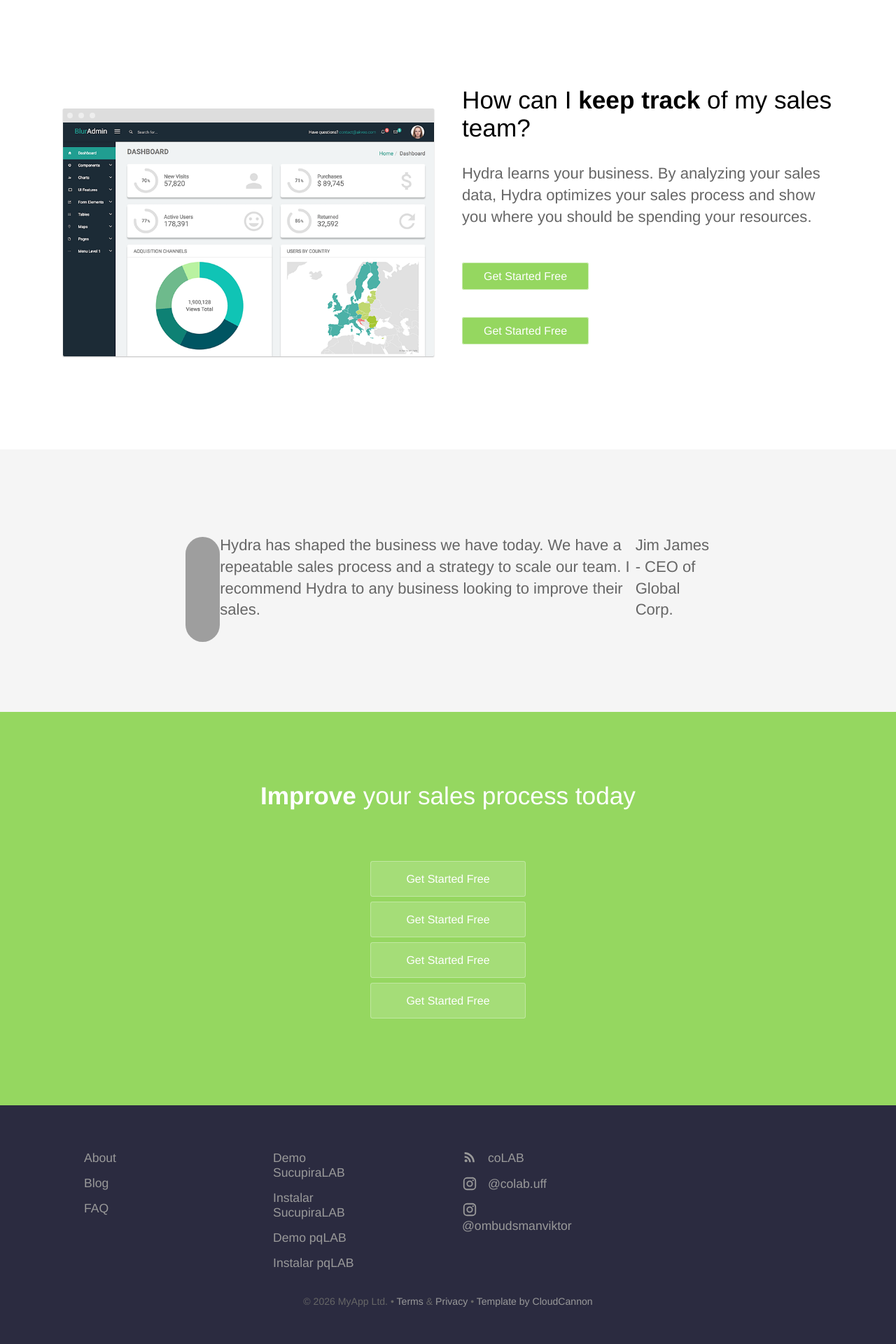
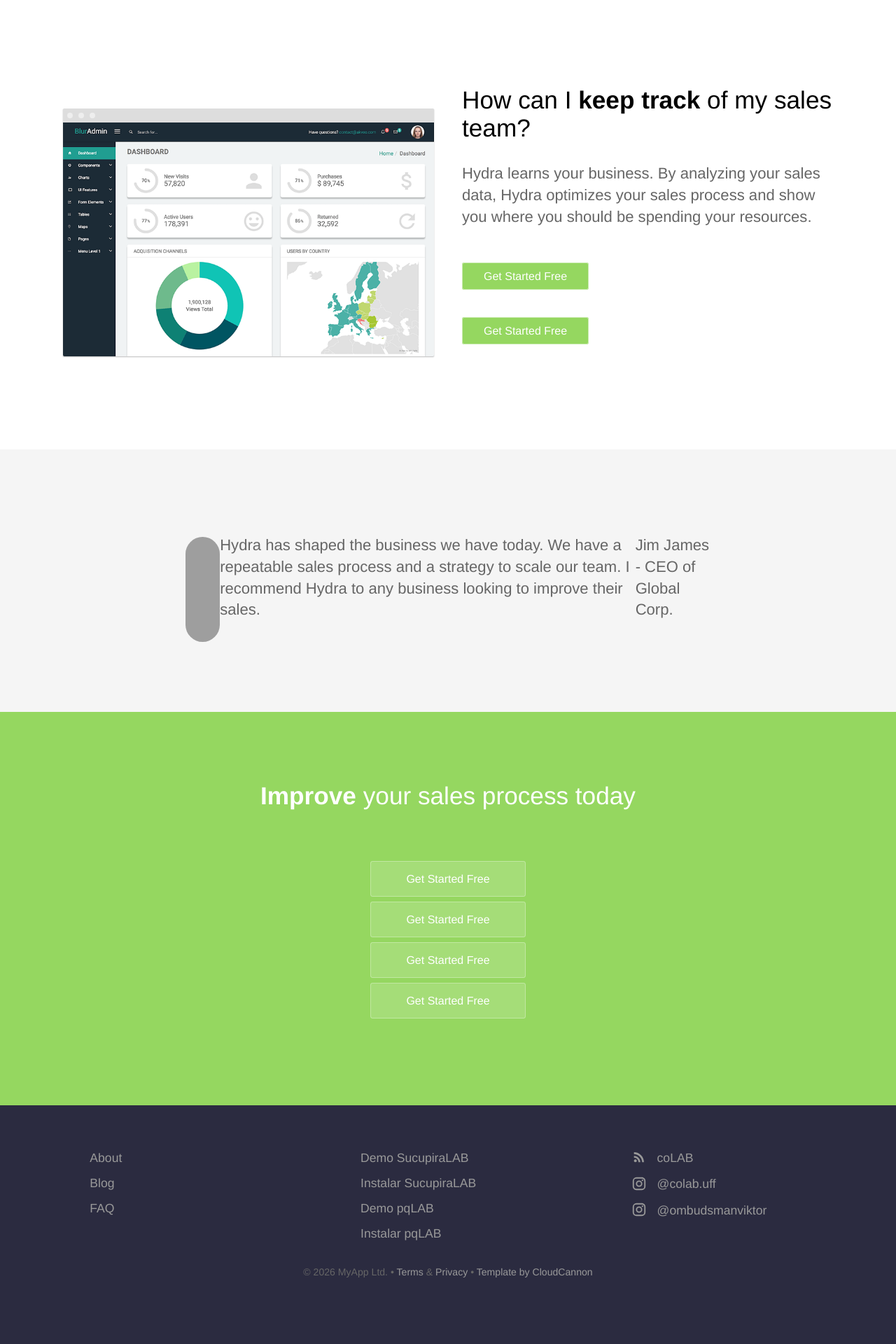
Before and after one commit to ombudsmanviktor/lab, a Jekyll site: the page built from index.html, in a window 1280 px wide. Shown: the part 1315-3235 px from the top of the page at 70% size. Built offline with Jekyll 4.4.1, drawn with Linux system fonts in a browser that asks for light colours; after the commit the page ends 3193 px from its top, so only the background shows below that; grey boxes are pictures that could not be loaded.

Commit message:
Update footer.scss

```diff
--- a/_sass/footer.scss
+++ b/_sass/footer.scss
@@ -2,12 +2,10 @@
 	width: 100%;
 	margin: 10px;
 	padding: 0;
-	max-width: 250px !important;
 
 	@media #{$tablet} {
 		-webkit-flex: 1 0 180px;
 		flex: 1 0 180px;
-		max-width: 250px !important;
 	}
 
 	li {
@@ -15,7 +13,7 @@
 		margin: 15px auto;
 
 		@media #{$tablet} {
-			max-width: 150px;
+			max-width: 250px;
 		}
 		a {
 
```
